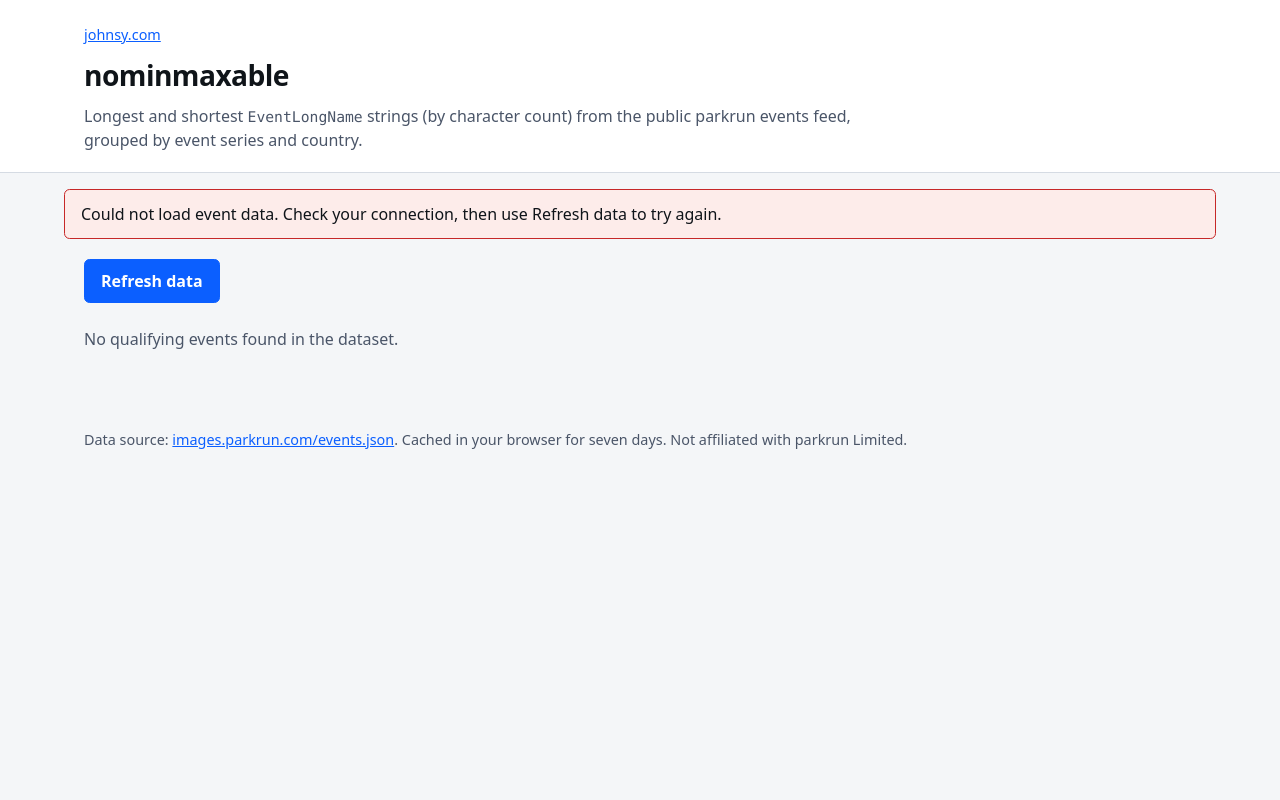
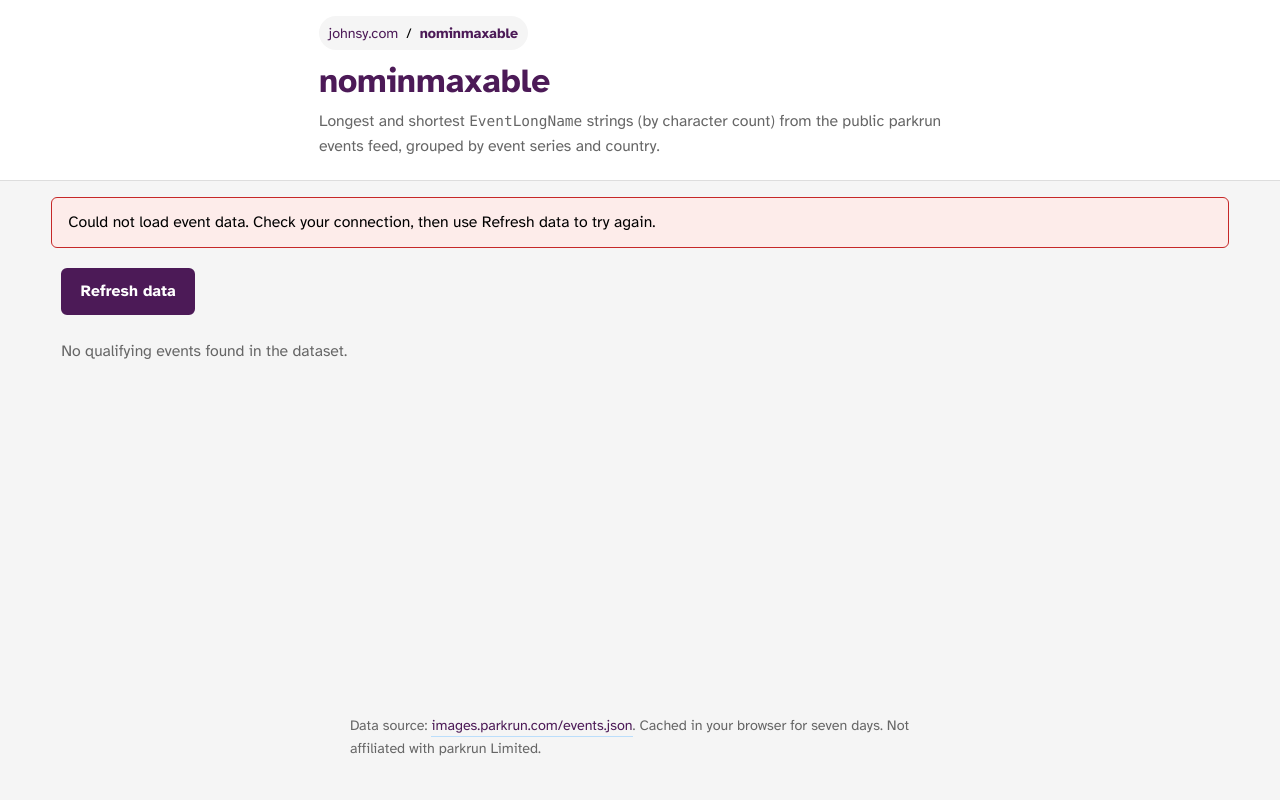
Before and after one commit to johnsyweb/nominmaxable, a website built with Vite: page src/index.html in a window 1280 px wide. Built offline with nearby package versions, Linux system fonts and the light colour scheme; no server answers; a web font is replaced by a local one.

Commit message:
style: align UI with parkrun sibling palette and typography

```diff
--- a/src/index.html
+++ b/src/index.html
@@ -3,8 +3,7 @@
   <head>
     <meta charset="UTF-8" />
     <meta name="viewport" content="width=device-width, initial-scale=1.0" />
-    <meta name="theme-color" content="#f4f6f8" media="(prefers-color-scheme: light)" />
-    <meta name="theme-color" content="#0f1419" media="(prefers-color-scheme: dark)" />
+    <meta name="theme-color" content="#4c1a57" />
     <title>nominmaxable | johnsy.com</title>
     <meta
       name="description"
@@ -12,15 +11,23 @@
     />
     <link rel="canonical" href="https://www.johnsy.com/nominmaxable/" />
     <meta name="author" content="Pete Johns" />
+    <link rel="preconnect" href="https://fonts.googleapis.com" />
+    <link rel="preconnect" href="https://fonts.gstatic.com" crossorigin />
+    <link
+      href="https://fonts.googleapis.com/css2?family=Atkinson+Hyperlegible:ital,wght@0,400;0,700;1,400;1,700&family=Atkinson+Hyperlegible+Mono:ital,wght@0,400;0,700;1,400;1,700&display=swap"
+      rel="stylesheet"
+    />
     <link rel="stylesheet" href="style.css" />
   </head>
   <body>
     <a class="skip-link" href="#main-content">Skip to main content</a>
     <header class="site-header">
       <div class="site-header__inner">
-        <p class="site-header__crumb">
+        <nav class="breadcrumbs" aria-label="Breadcrumb">
           <a href="https://www.johnsy.com/">johnsy.com</a>
-        </p>
+          <span aria-hidden="true">/</span>
+          <span aria-current="page">nominmaxable</span>
+        </nav>
         <h1 class="site-header__title">nominmaxable</h1>
         <p class="site-header__lede">
           Longest and shortest <code>EventLongName</code> strings (by character count) from the
--- a/src/style.css
+++ b/src/style.css
@@ -1,43 +1,16 @@
+/* parkrun colour palette — shared with ambassy, eventuate, foretoken, pr-by-pt */
 :root {
-  color-scheme: light dark;
-  --bg: #f4f6f8;
-  --surface: #ffffff;
-  --text: #0f1419;
-  --muted: #4a5568;
-  --border: #d5dbe3;
-  --accent: #0b5fff;
-  --accent-contrast: #ffffff;
-  --warning-bg: #fff8e6;
-  --warning-border: #e3a008;
-  --error-bg: #fdecea;
-  --error-border: #c62828;
-  --focus: #0b5fff;
-  font-family:
-    system-ui,
-    -apple-system,
-    "Segoe UI",
-    Roboto,
-    "Helvetica Neue",
-    Arial,
-    sans-serif;
-  line-height: 1.5;
-}
-
-@media (prefers-color-scheme: dark) {
-  :root {
-    --bg: #0f1419;
-    --surface: #161d27;
-    --text: #eef2f7;
-    --muted: #a7b4c6;
-    --border: #2a3545;
-    --accent: #6ea8ff;
-    --accent-contrast: #0f1419;
-    --warning-bg: #2a2412;
-    --warning-border: #e3a008;
-    --error-bg: #2a1818;
-    --error-border: #f28b82;
-    --focus: #9cc3ff;
-  }
+  --parkrun-aubergine: #4c1a57;
+  --parkrun-apricot: #f7a541;
+  --parkrun-white: #ffffff;
+  --parkrun-black: #000000;
+  --parkrun-grey: #666666;
+  --parkrun-light-grey: #f5f5f5;
+  --parkrun-table-header: #f2f2f2;
+  --parkrun-table-border: #dddddd;
+  --parkrun-table-stripe: #f9f9f9;
+  --parkrun-focus-ring: #4a90e2;
+  --parkrun-link-underline: #bbdefb;
 }
 
 *,
@@ -47,29 +20,73 @@
 }
 
 body {
+  display: flex;
+  flex-direction: column;
+  min-height: 100vh;
   margin: 0;
-  min-height: 100vh;
-  background: var(--bg);
-  color: var(--text);
+  background: var(--parkrun-light-grey);
+  color: var(--parkrun-black);
+  font-family:
+    "Atkinson Hyperlegible",
+    -apple-system,
+    BlinkMacSystemFont,
+    "Segoe UI",
+    Roboto,
+    sans-serif;
+  font-size: 15px;
+  line-height: 1.7;
+  font-size-adjust: 0.52;
+}
+
+a {
+  color: var(--parkrun-aubergine);
+  text-decoration: none;
+  border-bottom: 1px solid var(--parkrun-link-underline);
+  padding-bottom: 2px;
+}
+
+a:hover {
+  background-color: #e3f2fd;
+  color: #0d47a1;
+}
+
+a:focus-visible {
+  outline: 2px solid var(--parkrun-focus-ring);
+  outline-offset: 2px;
+}
+
+.site-header .breadcrumbs a,
+.site-footer a,
+.data-table a {
+  border-bottom-color: var(--parkrun-link-underline);
 }
 
 .skip-link {
   position: absolute;
-  left: -9999px;
+  left: 1rem;
   top: 0.75rem;
+  padding: 0.5rem 0.75rem;
+  background: var(--parkrun-apricot);
+  color: var(--parkrun-black);
+  border-radius: 6px;
+  font-weight: 600;
+  text-decoration: none;
+  border: none;
+  transform: translateY(-200%);
+  transition: transform 0.2s ease;
   z-index: 1000;
-  padding: 0.5rem 1rem;
-  background: var(--surface);
-  color: var(--text);
-  border: 2px solid var(--focus);
-  border-radius: 0.25rem;
-  text-decoration: none;
-  font-weight: 600;
 }
 
-.skip-link:focus {
-  left: 0.75rem;
-  outline: none;
+.skip-link:hover {
+  background: var(--parkrun-apricot);
+  color: var(--parkrun-black);
+}
+
+.skip-link:focus,
+.skip-link:focus-visible {
+  transform: translateY(0);
+  outline: 2px solid var(--parkrun-focus-ring);
+  outline-offset: 2px;
 }
 
 .visually-hidden {
@@ -85,43 +102,61 @@ body {
 }
 
 .site-header {
-  border-bottom: 1px solid var(--border);
-  background: var(--surface);
+  border-bottom: 1px solid var(--parkrun-table-border);
+  background: var(--parkrun-white);
 }
 
 .site-header__inner {
-  max-width: 72rem;
+  max-width: 65ch;
+  width: 100%;
   margin: 0 auto;
-  padding: 1.5rem 1.25rem 1.25rem;
+  padding: 1rem 10px 1.25rem;
 }
 
-.site-header__crumb {
-  margin: 0 0 0.5rem;
-  font-size: 0.9rem;
+.breadcrumbs {
+  display: flex;
+  flex-wrap: wrap;
+  align-items: center;
+  gap: 0.5rem;
+  font-size: 0.85rem;
+  margin: 0 0 0.75rem;
+  padding: 0.35rem 0.6rem;
+  border-radius: 999px;
+  width: fit-content;
+  background: var(--parkrun-light-grey);
 }
 
-.site-header__crumb a {
-  color: var(--accent);
+.breadcrumbs a {
+  border: none;
+  padding-bottom: 0;
+}
+
+.breadcrumbs span[aria-current="page"] {
+  font-weight: 600;
+  color: var(--parkrun-aubergine);
 }
 
 .site-header__title {
   margin: 0 0 0.5rem;
-  font-size: clamp(1.75rem, 2.2vw, 2.25rem);
-  letter-spacing: -0.02em;
+  font-size: clamp(1.75rem, 4vw, 2rem);
+  line-height: 1.2;
+  color: var(--parkrun-aubergine);
 }
 
 .site-header__lede {
   margin: 0;
-  max-width: 52rem;
-  color: var(--muted);
+  max-width: 65ch;
+  color: var(--parkrun-grey);
 }
 
 .banner {
-  max-width: 72rem;
+  max-width: min(95vw, 80rem);
+  width: 92%;
   margin: 1rem auto 0;
   padding: 0.75rem 1rem;
-  border-radius: 0.35rem;
-  border: 1px solid var(--border);
+  border-radius: 6px;
+  border: 1px solid var(--parkrun-table-border);
+  background: var(--parkrun-white);
 }
 
 .banner p {
@@ -129,19 +164,23 @@ body {
 }
 
 .banner--warning {
-  background: var(--warning-bg);
-  border-color: var(--warning-border);
+  background: #fff8e6;
+  border-color: var(--parkrun-apricot);
+  color: var(--parkrun-black);
 }
 
 .banner--error {
-  background: var(--error-bg);
-  border-color: var(--error-border);
+  background: #fdecea;
+  border-color: #c62828;
+  color: var(--parkrun-black);
 }
 
 main {
-  max-width: 72rem;
+  flex: 1 0 auto;
+  max-width: min(95vw, 80rem);
+  width: 92%;
   margin: 0 auto;
-  padding: 1.25rem 1.25rem 3rem;
+  padding: 1.25rem 10px 3rem;
 }
 
 .toolbar {
@@ -150,48 +189,56 @@ main {
   gap: 0.75rem 1.25rem;
   align-items: center;
   margin-bottom: 1.5rem;
+  max-width: 65ch;
 }
 
 .button {
   font: inherit;
   cursor: pointer;
-  border-radius: 0.35rem;
-  border: 1px solid var(--accent);
-  background: var(--accent);
-  color: var(--accent-contrast);
-  padding: 0.55rem 1rem;
-  font-weight: 600;
+  border-radius: 6px;
+  border: 2px solid var(--parkrun-aubergine);
+  background: var(--parkrun-aubergine);
+  color: var(--parkrun-white);
+  padding: 0.55rem 1.1rem;
+  font-weight: 700;
+}
+
+.button:hover {
+  filter: brightness(1.08);
+  background: var(--parkrun-aubergine);
+  color: var(--parkrun-white);
 }
 
 .button:focus-visible {
-  outline: 3px solid color-mix(in srgb, var(--focus) 55%, transparent);
+  outline: 2px solid var(--parkrun-focus-ring);
   outline-offset: 2px;
 }
 
 .last-updated {
   margin: 0;
-  color: var(--muted);
-  font-size: 0.95rem;
+  color: var(--parkrun-grey);
+  font-size: 0.9rem;
 }
 
 .series-section {
   margin-bottom: 2.5rem;
   padding: 1.25rem;
-  border: 1px solid var(--border);
-  border-radius: 0.5rem;
-  background: var(--surface);
+  border: 1px solid var(--parkrun-table-border);
+  border-radius: 6px;
+  background: var(--parkrun-white);
 }
 
 .series-section h2 {
   margin: 0 0 1rem;
   font-size: 1.35rem;
+  color: var(--parkrun-aubergine);
 }
 
 .series-section h4 {
   margin: 1.25rem 0 0.5rem;
   font-size: 1rem;
-  color: var(--muted);
-  font-weight: 600;
+  color: var(--parkrun-grey);
+  font-weight: 700;
 }
 
 .data-table {
@@ -202,14 +249,23 @@ main {
 
 .data-table th,
 .data-table td {
-  border: 1px solid var(--border);
+  border: 1px solid var(--parkrun-table-border);
   padding: 0.55rem 0.65rem;
   vertical-align: top;
   text-align: left;
 }
 
 .data-table thead th {
-  background: color-mix(in srgb, var(--surface) 80%, var(--border));
+  background: var(--parkrun-table-header);
+  font-weight: 700;
+}
+
+.data-table tbody tr:nth-child(even) {
+  background: var(--parkrun-table-stripe);
+}
+
+.data-table tbody tr:hover {
+  background: #eeeeee;
 }
 
 .name-list {
@@ -221,13 +277,8 @@ main {
   margin: 0.15rem 0;
 }
 
-.data-table a {
-  color: var(--accent);
-  text-decoration-thickness: 0.08em;
-}
-
 .data-table a:focus-visible {
-  outline: 3px solid color-mix(in srgb, var(--focus) 55%, transparent);
+  outline: 2px solid var(--parkrun-focus-ring);
   outline-offset: 2px;
 }
 
@@ -236,24 +287,28 @@ main {
 }
 
 .empty-state {
-  color: var(--muted);
+  color: var(--parkrun-grey);
+  max-width: 65ch;
 }
 
 .site-footer {
-  max-width: 72rem;
+  max-width: 65ch;
+  width: 100%;
   margin: 0 auto;
-  padding: 0 1.25rem 2.5rem;
-  color: var(--muted);
-  font-size: 0.9rem;
+  padding: 0 10px 2.5rem;
+  color: var(--parkrun-grey);
+  font-size: 0.85rem;
 }
 
-.site-footer a {
-  color: var(--accent);
+.site-footer p {
+  margin: 0;
 }
 
 code {
-  font-family:
-    ui-monospace, SFMono-Regular, Menlo, Monaco, Consolas, "Liberation Mono", "Courier New",
+  font:
+    0.85em "Atkinson Hyperlegible Mono",
+    Monaco,
+    Courier,
     monospace;
-  font-size: 0.92em;
+  font-size-adjust: 0.62;
 }
```
Also changed, not shown: README.md.
